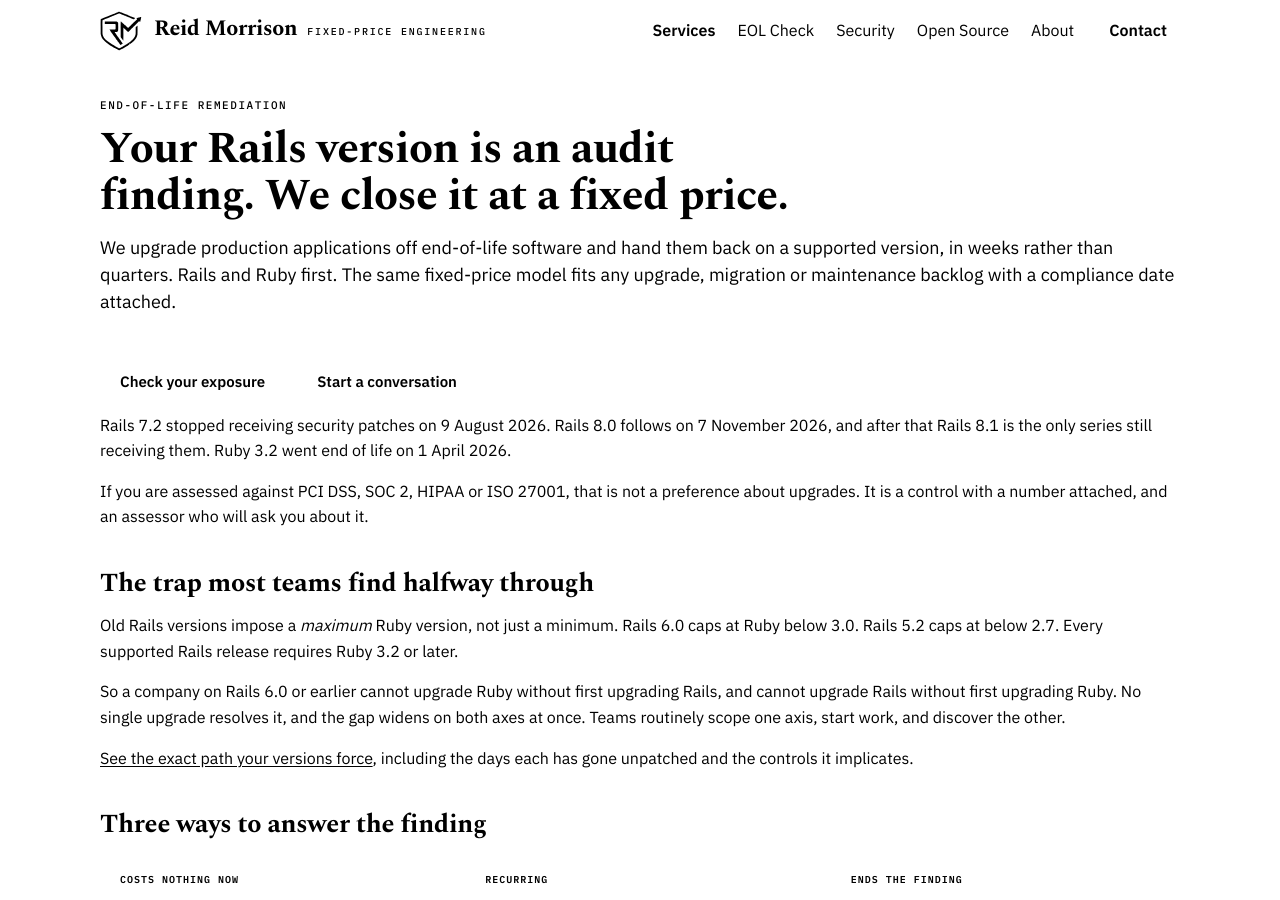
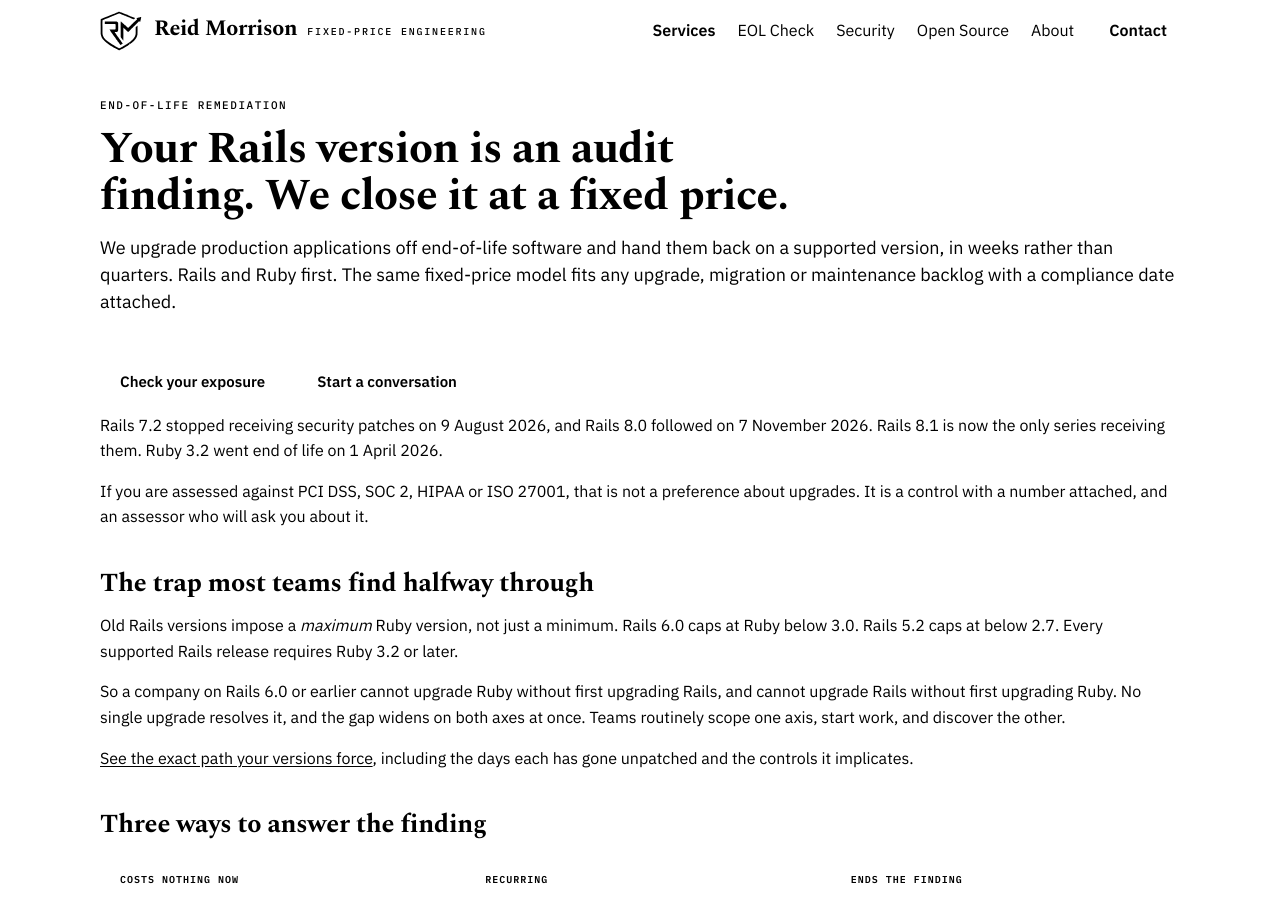
Before and after one commit to reidmorrison/reidmorrison.com, a Jekyll site: the page built from remediation.md, in a window 1280 px wide and 900 px high. Built offline with Jekyll 4.4.1, drawn with Linux system fonts in a browser that asks for light colours; some of the changed text lies outside the part shown.

Commit message:
EOL data: Rails 8.1 runs on Ruby 4.0; Rails 8.0 is past end of life
- Raise Rails 8.1's Ruby ceiling to 4.0. Rails CI tests every Ruby from
  the gemspec floor upward for 8.x, and 8.1.3 shipped Ruby 4.0 fixes. The
  FastRuby table has no 4.0 entry yet; the data file records the exception
  and when to drop it. target_ruby stays 3.4.
- Remediation page: Rails 8.0 reached end of life 2026-11-07, so the
  sentence about it moves to the past tense.
- /eol/: the "No upgrade required" and upgrade path copy no longer claims
  a single combination in normal maintenance, which was false once 8.1
  left bug-fix support and is false for Ruby 4.0 readers.
- Credit Rails CI in the page's sources line; bump verified to 2026-11-17.
- Ladder test accepts a Ruby already above the target, since the page
  never recommends a downgrade.

Co-Authored-By: Claude Opus 5.5 <noreply@anthropic.com>

```diff
--- a/eol.html
+++ b/eol.html
@@ -619,13 +619,13 @@ function render(rv,uv){
     h+=`<article class="record record--ok">
       <div class="rec-head"><h2 class="rec-title">No upgrade required</h2>
       <span class="pill pill--ok">Current</span></div>
-      <p style="margin:0;color:var(--ink-2);font-size:14px">You are on the only Rails and Ruby combination still in normal maintenance. Re-check when Rails ${TARGET_RAILS} approaches its end of life on ${fmtDate(railsRec(TARGET_RAILS).eol)}.</p>
+      <p style="margin:0;color:var(--ink-2);font-size:14px">Rails ${TARGET_RAILS} is the only Rails series still receiving security fixes, and you are on it with a supported Ruby. Re-check when Rails ${TARGET_RAILS} approaches its end of life on ${fmtDate(railsRec(TARGET_RAILS).eol)}.</p>
     </article>`;
   } else {
   h+=`<article class="record record--${anyEol?"crit":"ok"} record--path">
     <div class="rec-head"><h2 class="rec-title">Required upgrade path</h2>
     <span class="pill pill--${steps.length>6?"crit":"warn"}">${steps.length} version hop${steps.length===1?"":"s"}</span></div>
-    <p style="margin:0 0 4px;color:var(--ink-2);font-size:14px">To Rails ${TARGET_RAILS} on Ruby ${TARGET_RUBY}, the only combination in normal maintenance. Each hop ships and soaks in production before the next begins.</p>
+    <p style="margin:0 0 4px;color:var(--ink-2);font-size:14px">To Rails ${TARGET_RAILS} on Ruby ${TARGET_RUBY}. Rails ${TARGET_RAILS} is the only Rails series still receiving security fixes. Each hop ships and soaks in production before the next begins.</p>
     <ol class="ladder">${steps.map((s,i)=>`
       <li class="rung rung--${s.kind}">
         <span class="rung-n">${i+1}</span>
--- a/remediation.md
+++ b/remediation.md
@@ -33,9 +33,9 @@ redirect_from: /assessment.html
 </div>
 
 Rails {{ r72.v }} stopped receiving security patches on
-{{ r72.eol | date: "%-d %B %Y" }}. Rails {{ r80.v }} follows on
-{{ r80.eol | date: "%-d %B %Y" }}, and after that Rails
-{{ site.data.eol.target_rails }} is the only series still receiving them. Ruby
+{{ r72.eol | date: "%-d %B %Y" }}, and Rails {{ r80.v }} followed on
+{{ r80.eol | date: "%-d %B %Y" }}. Rails {{ site.data.eol.target_rails }} is
+now the only series receiving them. Ruby
 {{ ruby32.v }} went end of life on {{ ruby32.eol | date: "%-d %B %Y" }}.
 
 If you are assessed against PCI DSS, SOC 2, HIPAA or ISO 27001, that is not a
```
Also changed, not shown: other parts of eol.html (+1 -1 lines), _data/eol.yml (+16 -3 lines), test/eol-calculator.test.mjs (+6 -4 lines), .claude/rules/eol.md.
